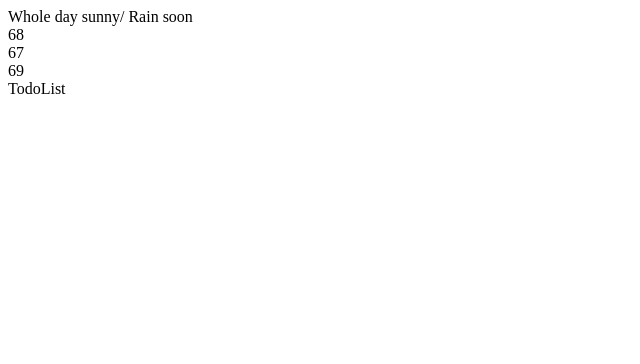
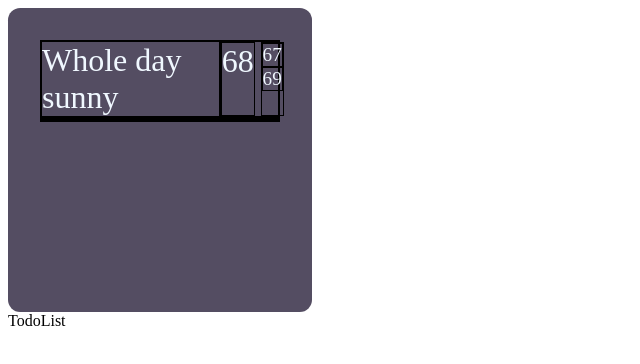
Before and after one commit to krispyre/desktop, a React (Vite) app: page / in a window 1280 px wide. Shown: the top 364 px of the page, without its empty margins (0-640 px from the left). Built offline with nearby package versions, Linux system fonts and the light colour scheme; no server answers.

Commit message:
a little styling

```diff
--- /dev/null
+++ b/src/components/weather.css
@@ -0,0 +1,36 @@
+.weather {
+  max-height: 30vh;
+  aspect-ratio: 1;
+  border-radius: 4%;
+  background-color: #544d62;
+
+  color: aliceblue;
+  padding: 1em;
+  font-size: 2em;
+}
+
+.weather * {
+  border: 1px solid black;
+}
+
+.weather > #topBar {
+  display: flex;
+  flex-direction: row;
+  justify-content: space-between;
+}
+#info {
+}
+#temps {
+  display: flex;
+  flex-direction: row;
+  gap: 10%;
+}
+#curTemp {
+  text-align: left;
+  vertical-align: middle;
+}
+#tempRange {
+  display: flex;
+  flex-direction: column;
+  font-size: 60%;
+}
--- a/src/components/weather.tsx
+++ b/src/components/weather.tsx
@@ -1,5 +1,5 @@
 import { useState, useEffect } from "react";
-
+import "./weather.css";
 /* I read the forecast to see weather in the next few hours, so future information would be emphasized
  */
 
@@ -51,10 +51,10 @@ const Weather = () => {
   return (
     <div className="weather">
       <div id="topBar">
-        <div>Whole day sunny/ Rain soon</div>
-        <div>
-          <div>{curTemp}</div>
-          <div>
+        <div id="info">Whole day sunny</div>
+        <div id="temps">
+          <div id="curTemp">{curTemp}</div>
+          <div id="tempRange">
             <div>{minTemp}</div>
             <div>{maxTemp}</div>
           </div>
```
Also changed, not shown: 2 other files (tests, documents, lock files or other folders).
